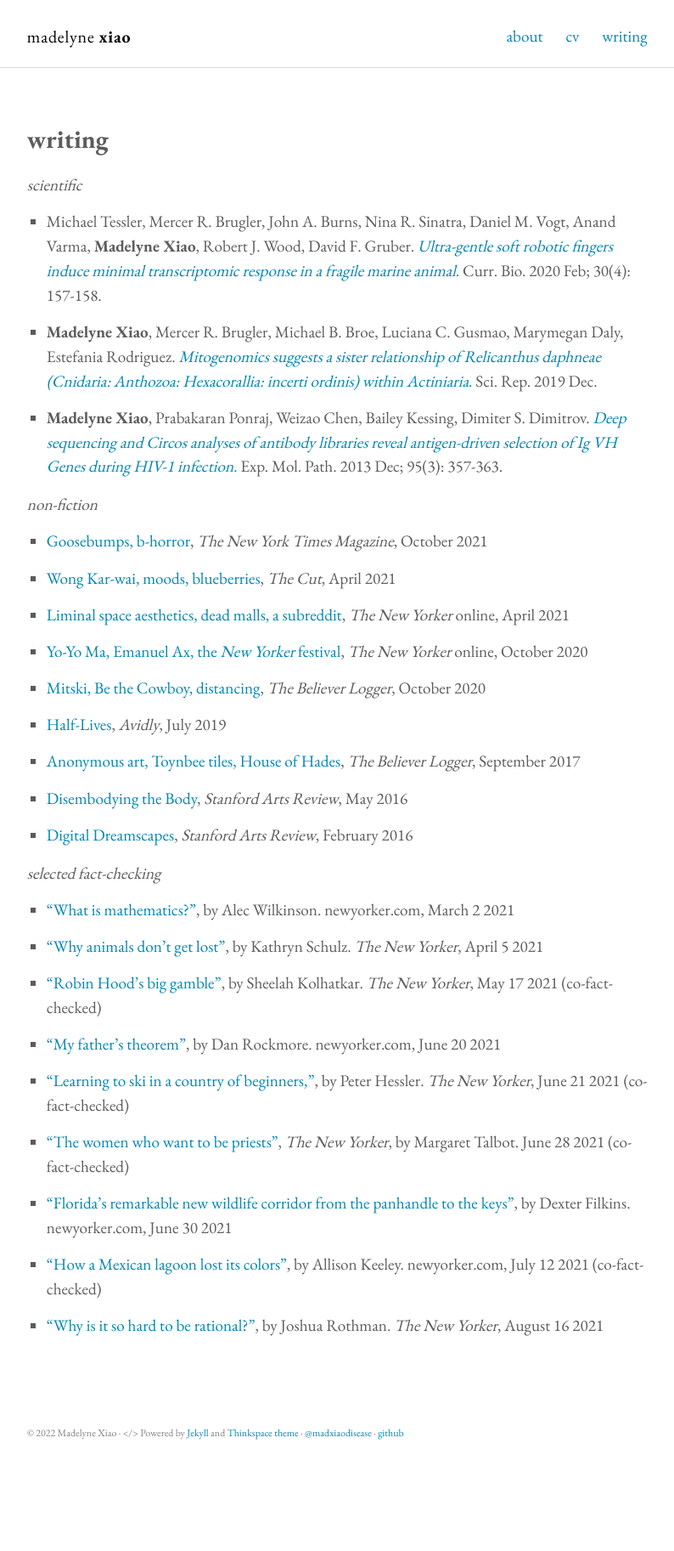
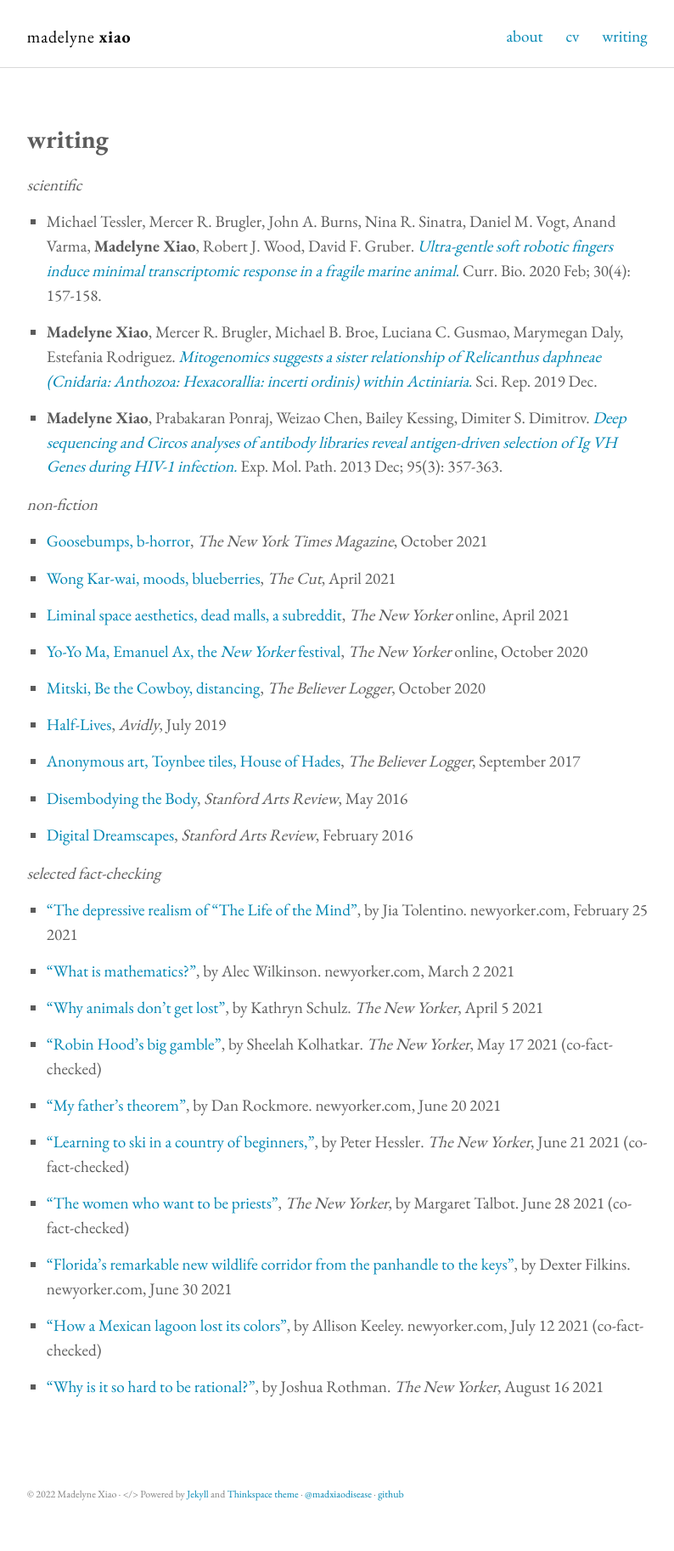
Before and after one commit to madelyne/madelyne.github.io, a Jekyll site: the page built from pubs.md, in a window 1280 px wide. Shown: the whole page at 85% size, without its empty margins (237-1031 px from the left). Built offline with Jekyll 4.4.1, drawn with Linux system fonts in a browser that asks for light colours; before the commit the page ends 1753 px from its top, so only the background shows below that.

Commit message:
updated checking work

```diff
--- a/pubs.md
+++ b/pubs.md
@@ -36,6 +36,8 @@ _non-fiction_
 
 
 _selected fact-checking_
+- ["The depressive realism of "The Life of the Mind"](https://www.newyorker.com/books/under-review/the-depressive-realism-of-the-life-of-the-mind), by Jia Tolentino. newyorker.com, February 25 2021
+
 - ["What is mathematics?"](https://www.newyorker.com/culture/culture-desk/what-is-mathematics), by Alec Wilkinson. newyorker.com, March 2 2021
 
 - ["Why animals don't get lost"](https://www.newyorker.com/magazine/2021/04/05/why-animals-dont-get-lost), by Kathryn Schulz. _The New Yorker_, April 5 2021
```
